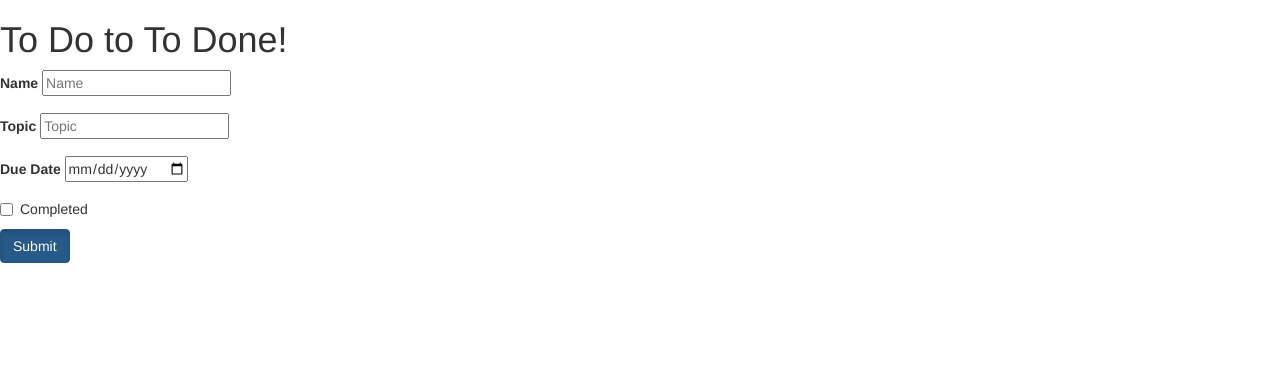
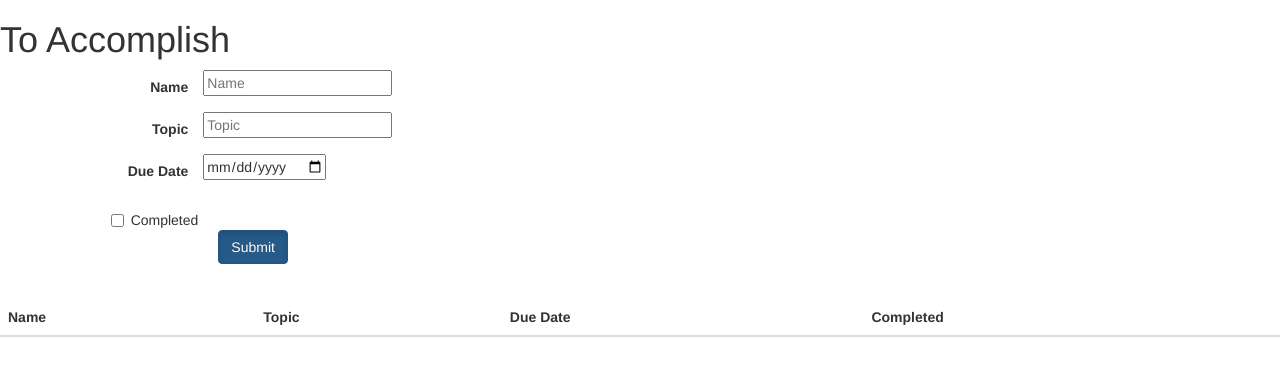
Before and after one commit to KatieAJenkins/todo_code_challenge, a plain HTML site: page index.html in a window 1280 px wide. Drawn offline with nearby package versions, Linux system fonts and the light colour scheme.

Commit message:
added jquery cdn, base table

```diff
--- a/index.html
+++ b/index.html
@@ -6,6 +6,9 @@
     <meta name="viewport" content="width=device-width, initial-scale=1">
 
     <title>To Do</title>
+    <!--jQuery-->
+    <script src="https://code.jquery.com/jquery-3.1.1.js" integrity="sha256-16cdPddA6VdVInumRGo6IbivbERE8p7CQR3HzTBuELA="
+      crossorigin="anonymous"></script>
 
     <!-- Latest compiled and minified CSS -->
     <link rel="stylesheet" href="https://maxcdn.bootstrapcdn.com/bootstrap/3.3.7/css/bootstrap.min.css" integrity="sha384-BVYiiSIFeK1dGmJRAkycuHAHRg32OmUcww7on3RYdg4Va+PmSTsz/K68vbdEjh4u" crossorigin="anonymous">
@@ -15,37 +18,66 @@
 
     <!-- Latest compiled and minified JavaScript -->
     <script src="https://maxcdn.bootstrapcdn.com/bootstrap/3.3.7/js/bootstrap.min.js" integrity="sha384-Tc5IQib027qvyjSMfHjOMaLkfuWVxZxUPnCJA7l2mCWNIpG9mGCD8wGNIcPD7Txa" crossorigin="anonymous"></script>
+
+    <script src = "scripts.js"></script>
+
   </head>
   <body>
 
-    <h1>To Do to To Done!</h1>
-    <form>
+  <container-fluid>
+    <h1>To Accomplish</h1>
+    <form class = "form-horizontal">
       <div class = "form-group">
-        <label for = "name">Name</label>
+        <label for = "name" class = "col-sm-2 control-label">Name</label>
         <input type = "text" class = "form control" placeholder ="Name">
       </div>
 
       <div class = "form-group">
-        <label for = "topic">Topic</label>
+        <label for = "topic" class = "col-sm-2 control-label">Topic</label>
         <input type = "text" class = "form control" placeholder ="Topic">
       </div>
 
       <div class = "form-group">
-        <label for = "due-date">Due Date</label>
+        <label for = "due-date" class = "col-sm-2 control-label">Due Date</label>
         <input type = "date" class = "form control">
       </div>
 
+      <div class = "col-sm-2 col-sm-10 control-label">
         <div class = "checkbox">
           <label>
           <input type = "checkbox">Completed
           </label>
         </div>
+      </div>
+
+      <div class = "form-group">
+        <div class = "col-sm-offset-2 col-sm-10">
+          <button type = "submit" class = "btn btn-primary btn-md active">Submit</button>
+        </div>
+      </div>
+    </form>
+
+    <br>
 
   <div>
-        <button type = "button" class = "btn btn-primary btn-md active">Submit</button>
+    <table class = "table table-striped">
+      <thead>
+        <tr>
+          <th data-field="name">Name</th>
+          <th data-field = "topic">Topic</th>
+          <th data-field = "due-date">Due Date</th>
+          <th data-field = "completed">Completed</th>
+        </tr>
+      </thead>
+
+      <tbody>
+      </tbody>
+
+    </table>
   </div>
+</container-fluid>
 
-    </form>
-
+  <!-- jQuery (necessary for Bootstrap's JavaScript plugins) -->
+  <script src="https://ajax.googleapis.com/ajax/libs/jquery/1.12.4/jquery.min.js"></script>
 </body>
 </html>
--- /dev/null
+++ b/scripts.js
@@ -0,0 +1,5 @@
+'use strict';
+
+(function () {
+  console.log("JS is connected!");
+})();
```
Lines whose indentation alone changed are shown as unchanged.
